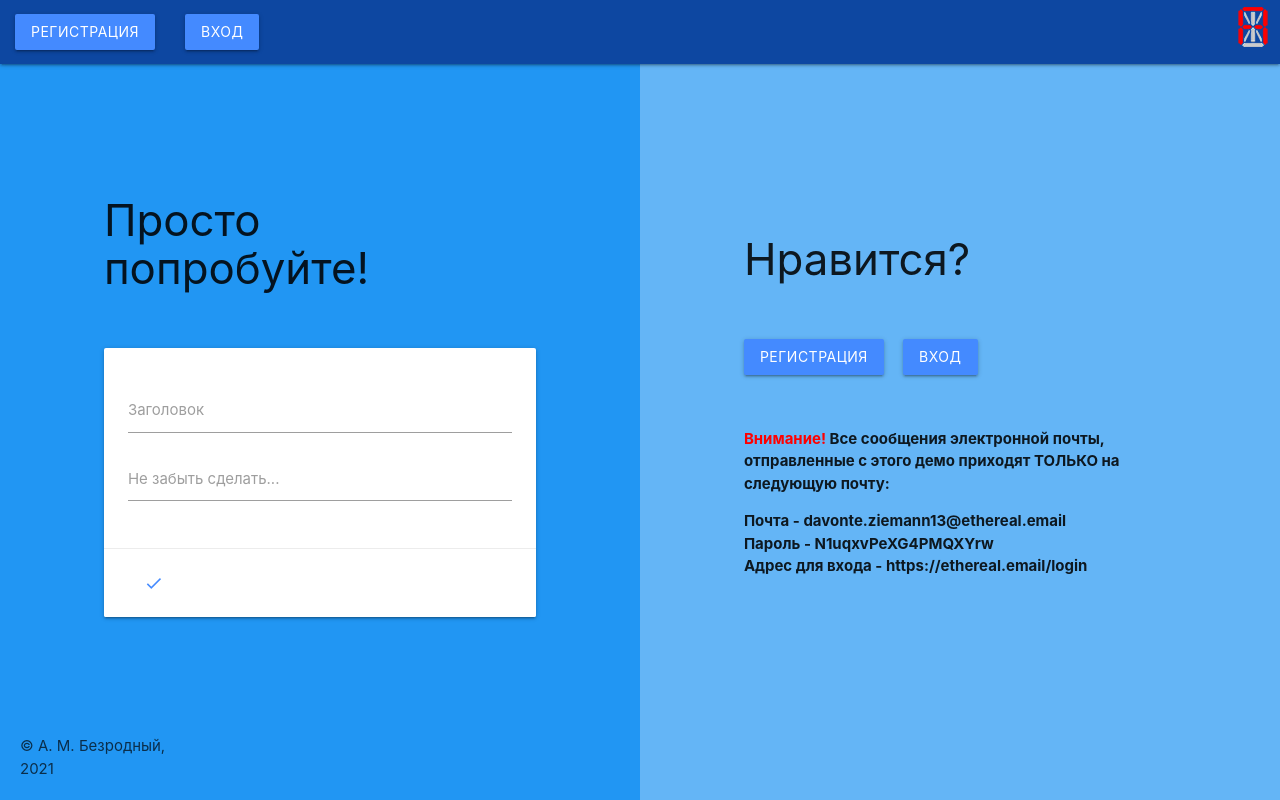
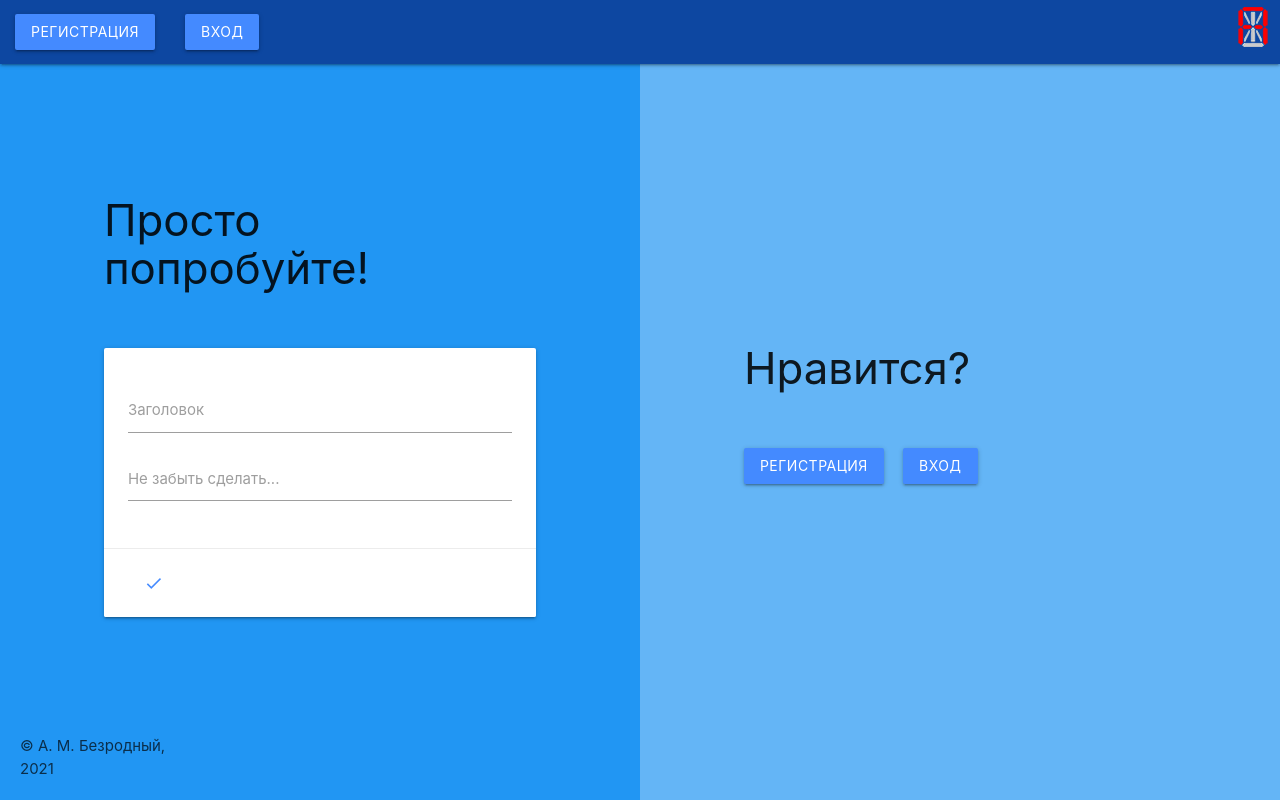
Before and after one commit to Alexal3/remember-it-web, a Node server app: page / in a window 1280 px wide. Run offline with Node 20, Linux system fonts and the light colour scheme; some libraries are stand-ins or nearby versions.

Commit message:
Mail changes.
Removed info from the main page about mailing in demo.
Changed email dev. user and password.

```diff
--- a/keys/keys.dev.js
+++ b/keys/keys.dev.js
@@ -9,6 +9,6 @@ module.exports = {
   DB_PORT: '3306',
   EMAIL_HOST: 'smtp.ethereal.email',
   EMAIL_PORT: 587,
-  EMAIL_USER: 'davonte.ziemann13@ethereal.email',
-  EMAIL_PASSWORD: 'N1uqxvPeXG4PMQXYrw'
+  EMAIL_USER: 'antonia.buckridge@ethereal.email',
+  EMAIL_PASSWORD: 'jJ2gnkUDbB5RmTh2Gj'
 };
--- a/views/index.hbs
+++ b/views/index.hbs
@@ -80,15 +80,6 @@
             <button class="waves-effect waves-light btn blue accent-2 modal-trigger" href="#register-modal">Регистрация</button>
             <button class="waves-effect waves-light btn blue accent-2 modal-trigger btn-login-in-landing" href="#login-modal">Вход</button>
           </div>
-
-          <p class="userSelectNone">&nbsp;</p>
-
-          <p class="bold-font"><span class="color-red">Внимание!</span> Все сообщения электронной почты, отправленные с этого демо приходят ТОЛЬКО на следующую почту:</p>
-          <ul class="bold-font">
-            <li>Почта - davonte.ziemann13@ethereal.email</li>
-            <li>Пароль - N1uqxvPeXG4PMQXYrw</li>
-            <li>Адрес для входа - https://ethereal.email/login</li>
-          </ul>
         </div>
       </div>
     </div>
```
